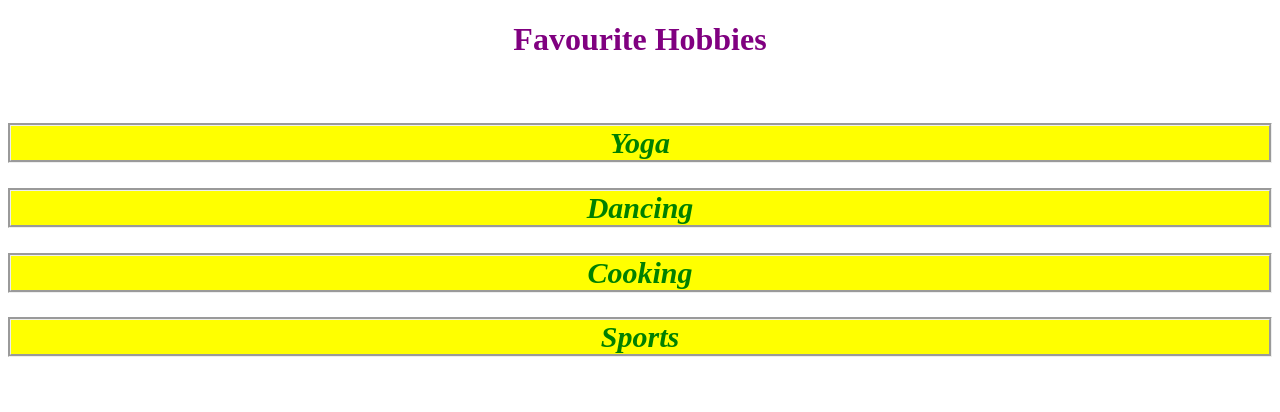
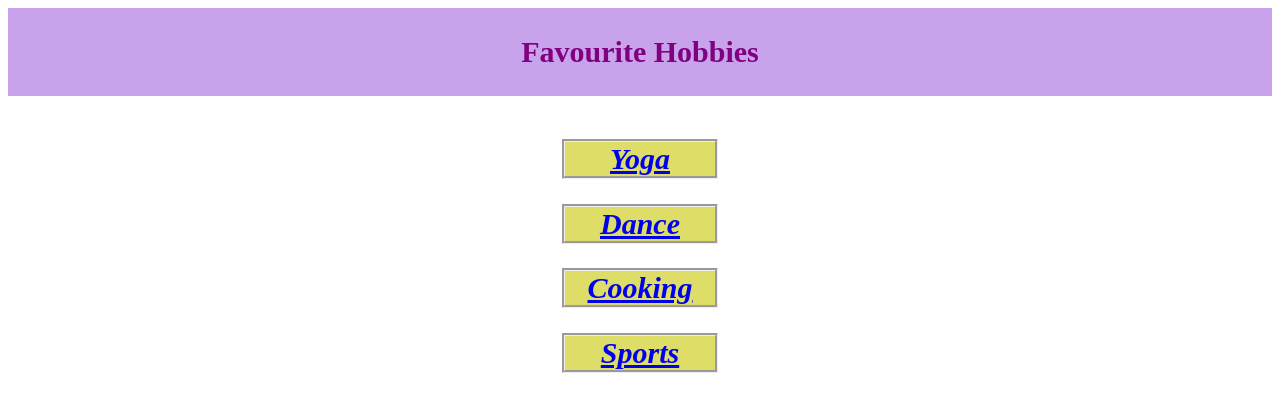
Before and after one commit to Rutti18/Animation-Fun, a plain HTML site: page index.html in a window 1280 px wide. Drawn offline with nearby package versions, Linux system fonts and the light colour scheme.

Commit message:
Updated files

```diff
--- a/index.html
+++ b/index.html
@@ -10,12 +10,16 @@
 </head>
 <body>
     <center>
-    <h1>Favourite Hobbies</h1>
+    <nav>
+    <h1 class="animate__animated animate__swing">Favourite Hobbies</h1>
+    </nav>
+
     <br>
-    <em><h2 class="animate__animated animate__backInRight">Yoga</h2>
-    <h2 class="animate__animated animate__backInRight">Dancing</h2>
-    <h2 class="animate__animated animate__backInRight">Cooking</h2>
-    <h2 class="animate__animated animate__backInRight">Sports</h2></em>
+
+    <em><h2 class="animate__animated animate__backInRight size"><a href="https://svaroopa.org/programs/?gclid=CjwKCAjw8sCRBhA6EiwA6_IF4dqsfx7FH1YOk5t6tGZngUKZo9Lf916rh5WHcylgAwryO-ABR3BKnRoCT0YQAvD_BwE">Yoga</a></h2>
+    <h2 class="animate__animated animate__backInRight size" ><a href="https://www.magicdancearts.com/?gclid=CjwKCAjw8sCRBhA6EiwA6_IF4Vtbu_88g3bid5XjcKYwbolNYW2C3rSIsnNAMz7ZAKxKVi_EU4C7WhoCb_sQAvD_BwE">Dance</a></a></h2>
+    <h2 class="animate__animated animate__backInRight size"><a href="http://www.indianfoodsite.com/">Cooking</a></h2>
+    <h2 class="animate__animated animate__backInRight size"><a href="https://blog.nscsports.org/?gclid=CjwKCAjw8sCRBhA6EiwA6_IF4XIGoboExavfo0ZWIeHnJOVSP7i_9UqESzr1LAhEWRJA3XKnT6bnxxoCsMEQAvD_BwE">Sports</a></h2></em>
     </center>
 
 </body>
--- a/style.css
+++ b/style.css
@@ -4,8 +4,23 @@ h1 {
 
 h2 {
    color: green;
-   background-color: yellow;
    padding: 15 30;
    font-size: 30px;
    border: groove;
 }
+
+
+  nav {
+      background-color: rgb(201, 162, 236);
+      padding: 2px;
+      font-size: 20px;
+  }
+
+  .size {
+    width: 150px;
+    background-color: rgb(221, 221, 103);
+  }
+
+  .size:hover {
+      background-color: aqua;
+  }
```
Also changed, not shown: Cooking.html (added), dance.html (added), sports.html (added), yoga.html (added).
